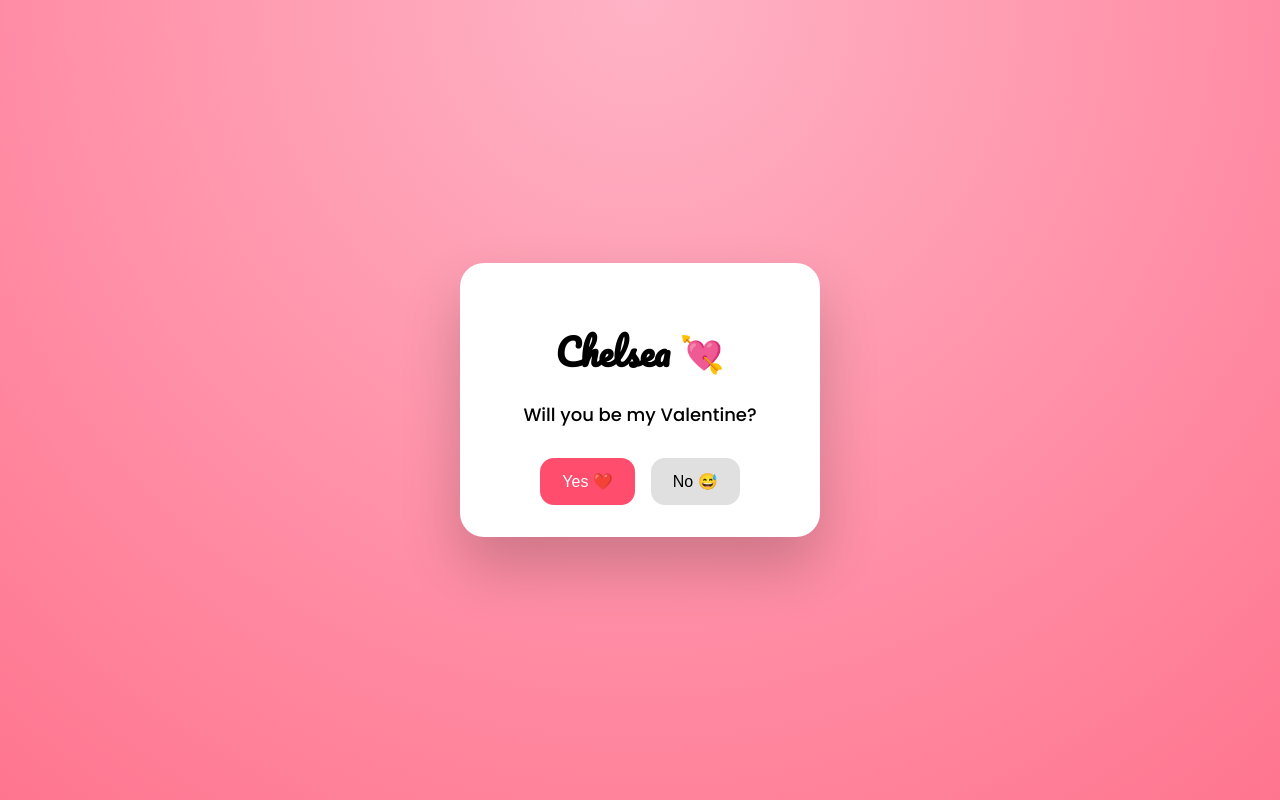
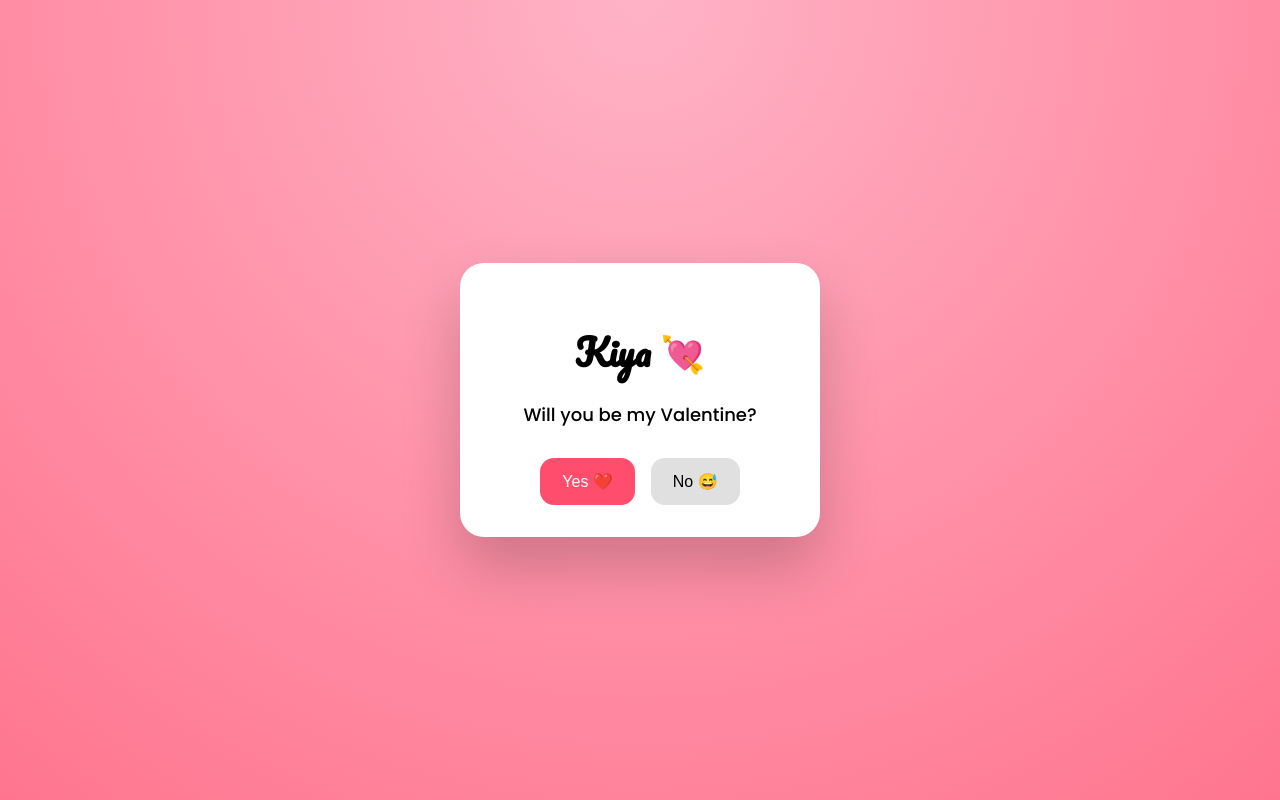
Before and after one commit to chizalum/Chelsea, a plain HTML site: page index.html in a window 1280 px wide. Drawn offline with nearby package versions, Linux system fonts and the light colour scheme.

Commit message:
second commit

```diff
--- a/index.html
+++ b/index.html
@@ -3,7 +3,7 @@
 <head>
   <meta charset="UTF-8" />
   <meta name="viewport" content="width=device-width, initial-scale=1.0"/>
-  <title>Chelsea 💖</title>
+  <title>Kiya 💖</title>
 
   <link href="https://fonts.googleapis.com/css2?family=Pacifico&family=Poppins:wght@300;500&display=swap" rel="stylesheet">
 
@@ -15,7 +15,7 @@
 
 <body>
   <div class="card">
-    <h1 id="title">Chelsea 💘</h1>
+    <h1 id="title">Kiya 💘</h1>
     <p id="question">Will you be my Valentine?</p>
 
     <div class="buttons">
```
